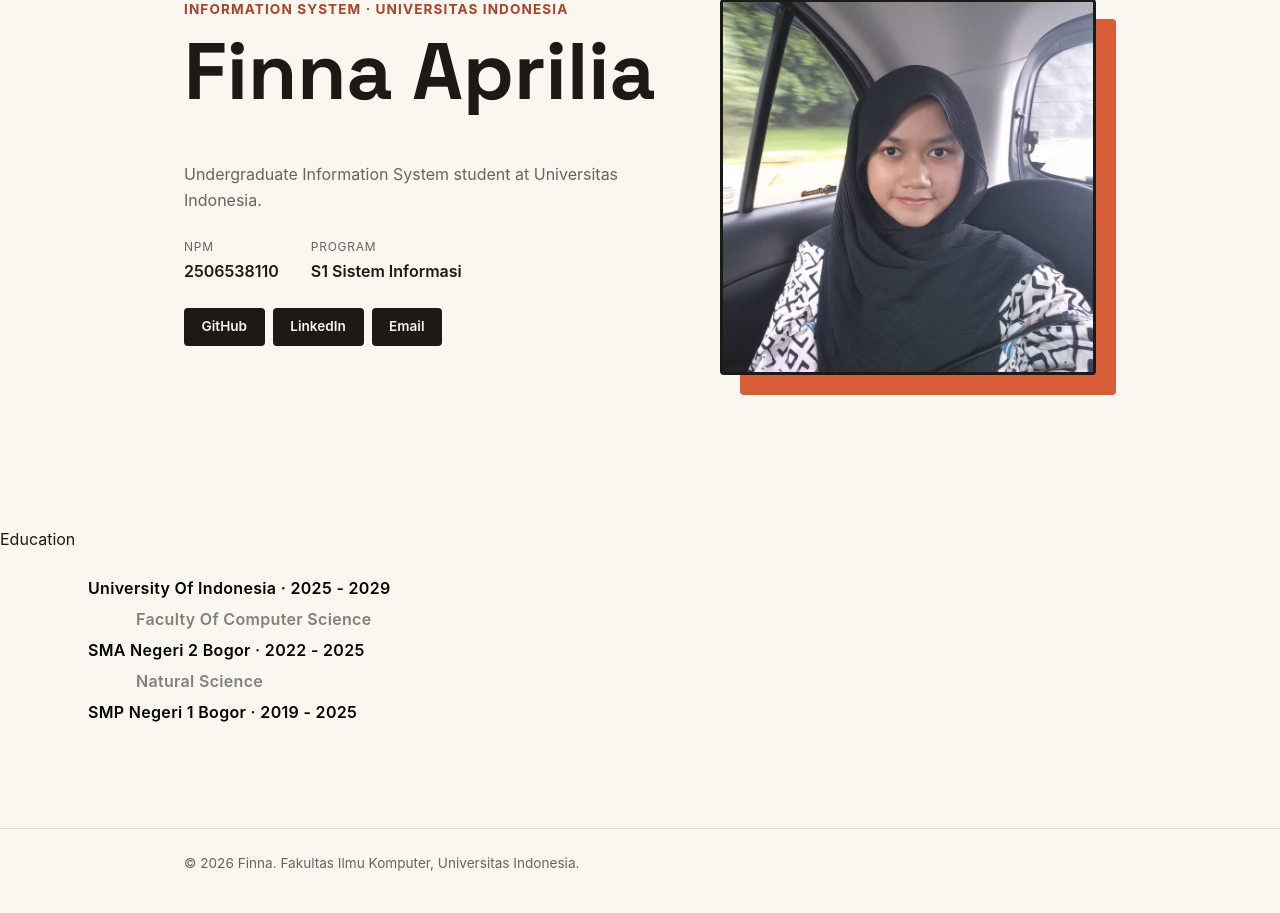
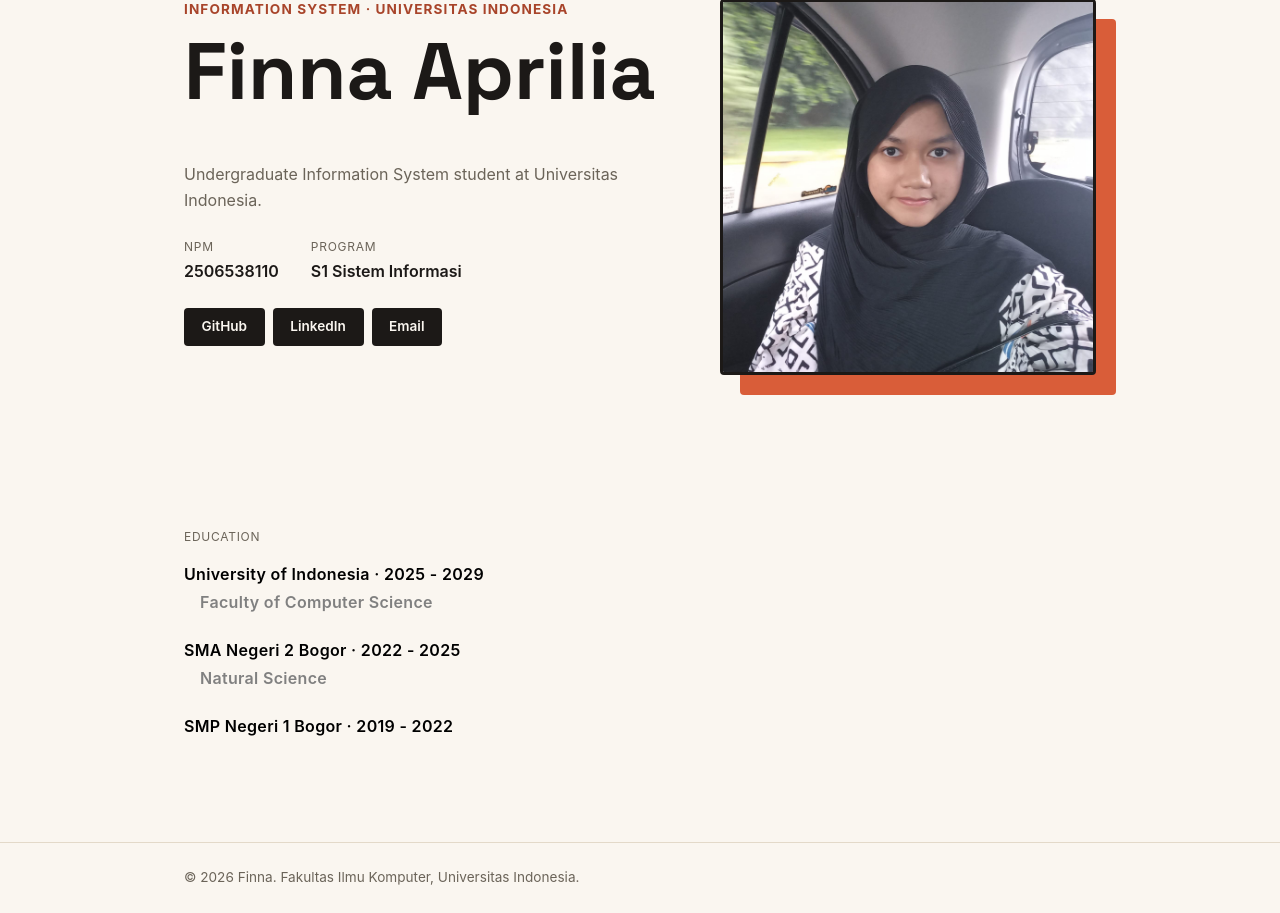
Before and after one commit to finnaaprilia/myportofolio, a Django app: page / in a window 1280 px wide. Shown: the part 147-1060 px from the top of the page. Before the commit the page ends 1018 px from the top, so only its background shows below. Run offline with Django 5.2, Linux system fonts and the light colour scheme.

Commit message:
refactor (Tugas 1): fix Education section layout and finalize README documentation

```diff
--- a/static/css/style.css
+++ b/static/css/style.css
@@ -216,26 +216,47 @@ h1, .brand {
 
 
 
+/* TUGAS 01 - SECTION BARU : EDUCATION */
+
+
+.edu-row {
+    margin-top: 0;
+    display: block;
+    justify-content: space-between;
+    padding: 0;
+
+    font-size: 0.75rem;
+    text-transform: uppercase;
+    letter-spacing: 0.06em;
+    color: var(--text-muted);
+    margin-bottom: 1rem;
+}
 
 .edu-second-row {
-    display: flex;
+    display: block;
     justify-content: left;
     align-items: last baseline;
-    padding: 1.25rem 5.5rem;
-    line-height: 1.95;
+    padding: 0;
+    line-height: 1.5;
 
-    font-size: 0.75 rem;
-    text-transform: capitalize;
+    font-size: 1rem;
+    text-transform: none;
     letter-spacing: 0.02em;
     color: black;
-    margin-bottom: 0.15 rem;
+    margin-bottom: 1.5rem;
 
     font-weight: 600;
 }
 
 .edu-third-row {
-    text-indent: 40px;
+    display: inline-block;
     color: gray;
     text-decoration: none;
-    padding-left: 3rem;
+    padding-left: 1rem;
+    margin-top: 0.25rem;
 }
+
+.edu-third-row:hover {
+    color: #d95d39;
+    text-decoration: none;
+}
--- a/templates/index.html
+++ b/templates/index.html
@@ -55,17 +55,18 @@
         <!-- NEW SECTION - TUGAS 1 -->
         <section class="hero" id="education">
             <div class="hero-education-grid">
-                <div class="hero-education">
-                    <dt class="edu-row"> Education </dt>
-                    <dl class="edu-second-row">
-                        <dd> University of Indonesia &middot; 2025 - 2029 <br>
-                                <a href="https://cs.ui.ac.id/" class="edu-third-row"> Faculty Of Computer Science </a>
-                            <br>
-                            SMA Negeri 2 Bogor &middot; 2022 - 2025 <br>
-                                <a href="https://www.instagram.com/sman2.kotabogor/?hl=en" class="edu-third-row"> Natural Science </a>
-                            <br>
-                            SMP Negeri 1 Bogor &middot; 2019 - 2025
-                        </dd>
+                <div class="container">
+                    <dl class="edu-container">
+                        <dt class="edu-row"> Education </dt>
+
+                        <dd class="edu-second-row"> University of Indonesia &middot; 2025 - 2029 <br>
+                            <a href="https://cs.ui.ac.id/" class="edu-third-row"> Faculty of Computer Science </a> </dd>
+
+                        <dd class="edu-second-row"> SMA Negeri 2 Bogor &middot; 2022 - 2025 <br>
+                            <a href="https://id.wikipedia.org/wiki/SMA_Negeri_2_Bogor" class="edu-third-row"> Natural Science </a> </dd>
+
+                        <dd class="edu-second-row"> SMP Negeri 1 Bogor &middot; 2019 - 2022 </dd>
+
                     </dl>
                 </div>
             </div>
```
Also changed, not shown: README.md.
